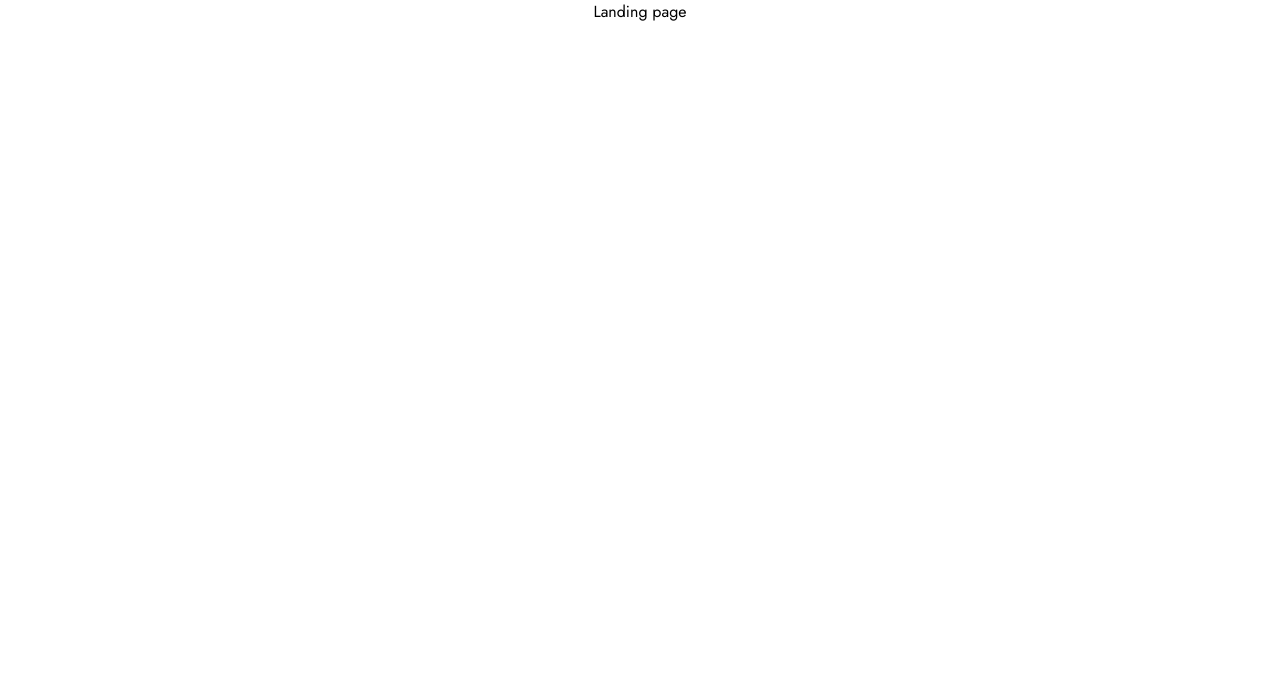
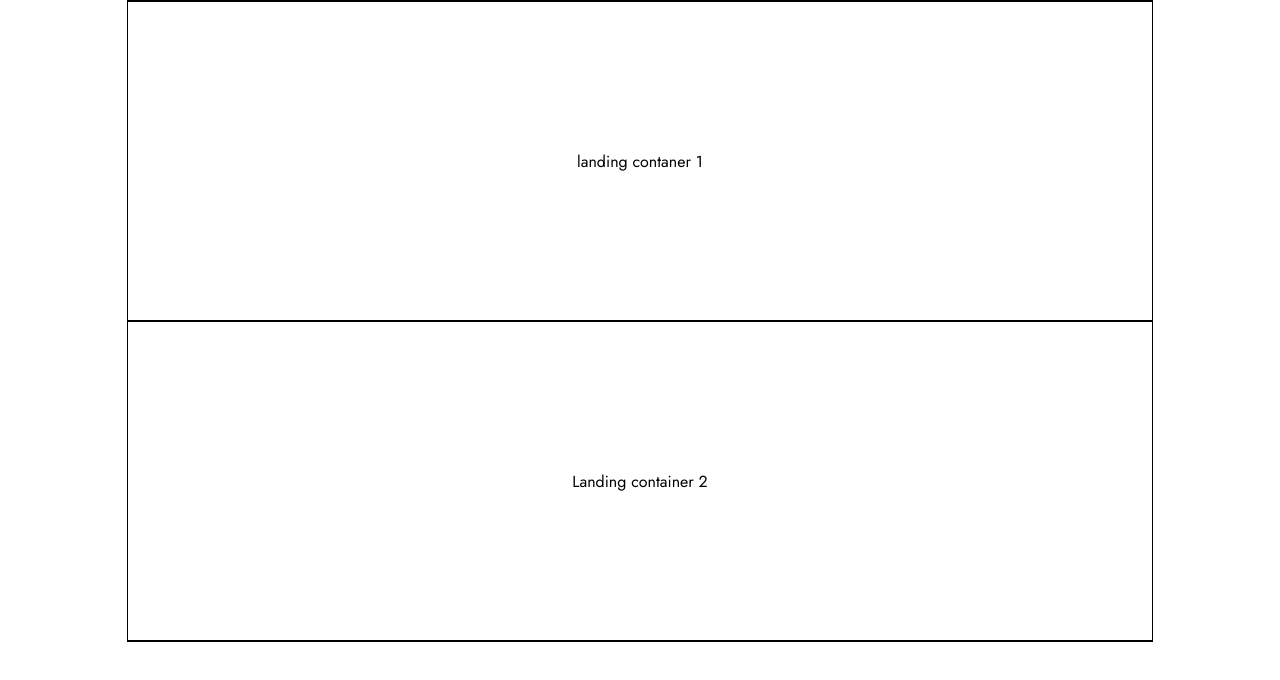
Before and after one commit to MokuaEnock/Neural-forge-frontend, a React (Create React App) app: page / in a window 1280 px wide. Shown: the top 680 px of the page. Built offline with nearby package versions, Linux system fonts and the light colour scheme.

Commit message:
set up default structure for landing container

```diff
--- a/src/pages/Landing/Landing.jsx
+++ b/src/pages/Landing/Landing.jsx
@@ -1,5 +1,10 @@
 import "./landing.css";
 
 export default function Landing() {
-  return <main>Landing page</main>;
+  return (
+    <main id="landing">
+      <div id="landing-container1">landing contaner 1</div>
+      <div id="landing-container2">Landing container 2</div>
+    </main>
+  );
 }
--- a/src/pages/Landing/landing.css
+++ b/src/pages/Landing/landing.css
@@ -0,0 +1,23 @@
+#landing {
+    width: 100%;
+    border: thin solid black;
+    height: 80vh;
+    display: flex;
+    flex-direction: column;
+    align-items: center;
+    justify-content: center;
+
+}
+
+#landing * {
+    border: thin solid black;
+}
+
+#landing>div {
+    height: 50%;
+    width: 100%;
+    display: flex;
+    flex-direction: column;
+    align-items: center;
+    justify-content: center;
+}
```
